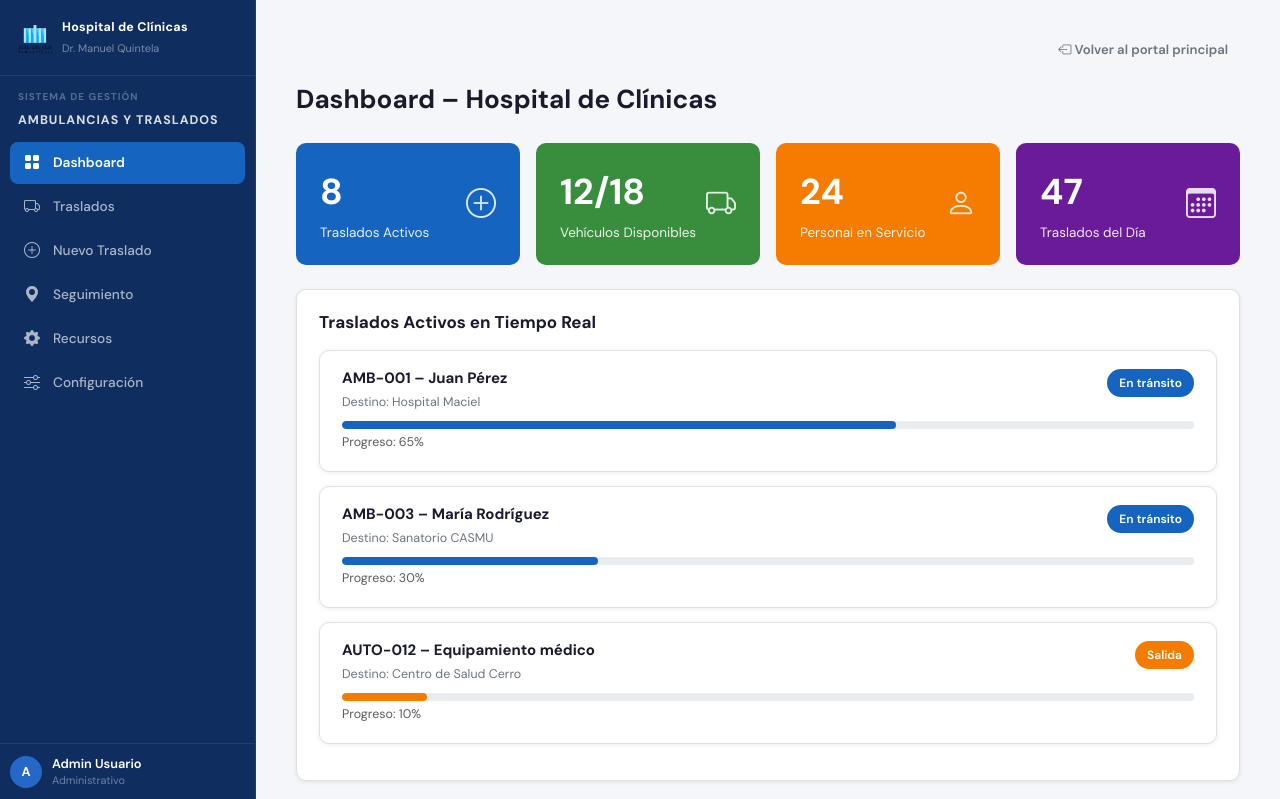
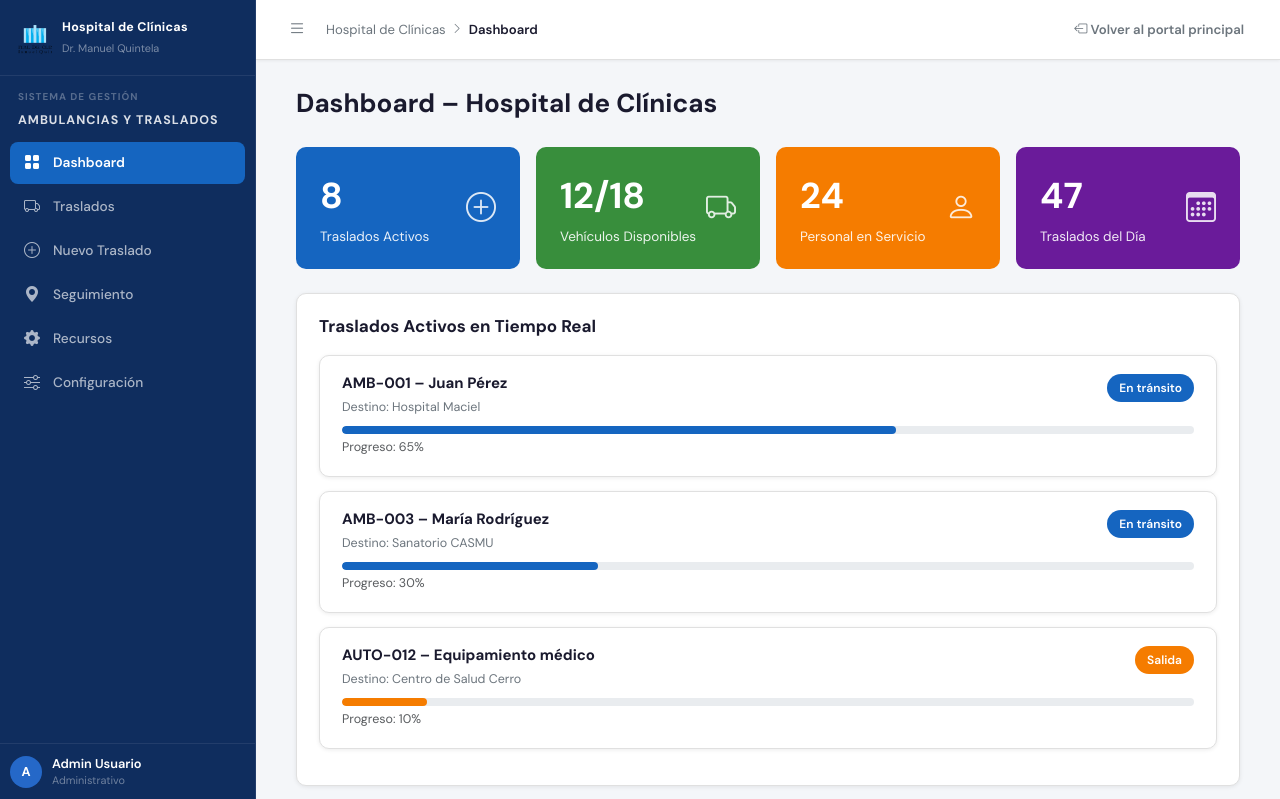
Before and after one commit to Emilianuu/EVEdev-S.I.G.S.M., a PHP site: page /modulo_traslados/vista/panel-de-gestion.html in a window 1280 px wide. Shown: the top 799 px of the page. Run offline with PHP 8.4, Linux system fonts and the light colour scheme.

Commit message:
style: agregar el top bar del módulo de documentación al módulo de traslados

```diff
--- a/modulo_documentacion/vista/panel-de-administracion.html
+++ b/modulo_documentacion/vista/panel-de-administracion.html
@@ -42,10 +42,6 @@
             <strong class="sidebar-brand-title">Hospital de Clínicas</strong>
             <span class="sidebar-brand-subtitle">Dr. Manuel Quintela</span>
           </div>
-          <button
-            class="sidebar-toggle-btn btn-toggle-sidebar"
-            title="Ocultar menú"
-          >
             <i class="bi bi-x-lg"></i>
           </button>
         </div>
--- a/modulo_traslados/vista/assets/css/panel-de-gestion.css
+++ b/modulo_traslados/vista/assets/css/panel-de-gestion.css
@@ -712,23 +712,81 @@ body {
   flex: 1;
 }
 
-/* ── MOBILE toggle ───────────────────────────── */
-.mobile-toggle {
-  display: none;
-  position: fixed;
-  top: 12px;
-  left: 12px;
-  z-index: 1100;
-  background: var(--primary);
-  color: #fff;
-  border: none;
-  border-radius: 8px;
-  width: 38px;
-  height: 38px;
-  font-size: 18px;
+/* ── TOPBAR COPIADA DEL PANEL DE ADMINISTRACIÓN ── */
+.topbar {
+  height: 60px;
+  background: #fff;
+  border-bottom: 1px solid var(--border);
+  display: flex;
+  align-items: center;
+  padding: 0 24px;
+  gap: 12px;
+  position: sticky;
+  top: 0;
+  z-index: 50;
+  /* El margen negativo compensa el padding original del <main> para que la barra se pegue a los bordes */
+  margin: -36px -40px 24px -40px;
+  box-shadow: 0 1px 3px rgba(0, 0, 0, 0.06);
+  transition:
+    background 0.3s,
+    border-color 0.3s;
+}
+
+.topbar .toggle-btn {
+  width: 34px;
+  height: 34px;
+  display: flex;
   align-items: center;
   justify-content: center;
+  border: none;
+  background: transparent;
+  border-radius: 7px;
   cursor: pointer;
+  color: var(--text-muted);
+  font-size: 1.1rem;
+  transition:
+    background 0.15s,
+    color 0.15s;
+  flex-shrink: 0;
+}
+
+.topbar .toggle-btn:hover {
+  background: #f1f5f9;
+  color: var(--text-main);
+}
+
+.topbar-breadcrumb {
+  display: flex;
+  align-items: center;
+  gap: 6px;
+  font-size: 0.82rem;
+  color: var(--text-muted);
+  flex: 1;
+  overflow: hidden;
+}
+
+.topbar-breadcrumb .bc-current {
+  color: var(--text-main);
+  font-weight: 600;
+  white-space: nowrap;
+}
+
+.topbar-breadcrumb i {
+  font-size: 0.7rem;
+}
+
+/* Soporte para Dark Mode */
+[data-theme="dark"] .topbar {
+  background: var(--hc-panel-dark);
+  border-color: var(--hc-border-dark);
+  color: var(--text-main);
+}
+
+/* Ajuste de márgenes para la vista en dispositivos móviles */
+@media (max-width: 768px) {
+  .topbar {
+    margin: -20px -16px 20px -16px;
+  }
 }
 
 @media (max-width: 768px) {
--- a/modulo_traslados/vista/panel-de-gestion.html
+++ b/modulo_traslados/vista/panel-de-gestion.html
@@ -28,11 +28,6 @@
   </head>
 
   <body>
-    <!-- Mobile toggle -->
-    <button class="mobile-toggle" id="mobileToggle">
-      <i class="bi bi-list"></i>
-    </button>
-
     <!-- SIDEBAR -->
     <aside id="sidebar">
       <div class="sidebar-brand">
@@ -98,7 +93,16 @@
 
     <!-- ─── MAIN CONTENT ─────────────────────────────── -->
     <main id="main">
-      <div class="d-flex justify-content-end mb-3">
+      <div class="topbar">
+        <button class="toggle-btn" id="mobileToggle" title="Menú">
+          <i class="bi bi-list"></i>
+        </button>
+        <div class="topbar-breadcrumb">
+          <span>Hospital de Clínicas</span>
+          <i class="bi bi-chevron-right"></i>
+          <span class="bc-current" id="topbar-title">Dashboard</span>
+        </div>
+        <div class="topbar-actions ms-auto">
           <button
             class="btn btn-outline-secondary border-0"
             id="btnLogout"
@@ -106,6 +110,7 @@
           >
             <i class="bi bi-box-arrow-left"></i> Volver al portal principal
           </button>
+        </div>
       </div>
       <!-- DASHBOARD -->
       <section class="view active" id="view-dashboard">
```
Lines whose indentation alone changed are shown as unchanged.
